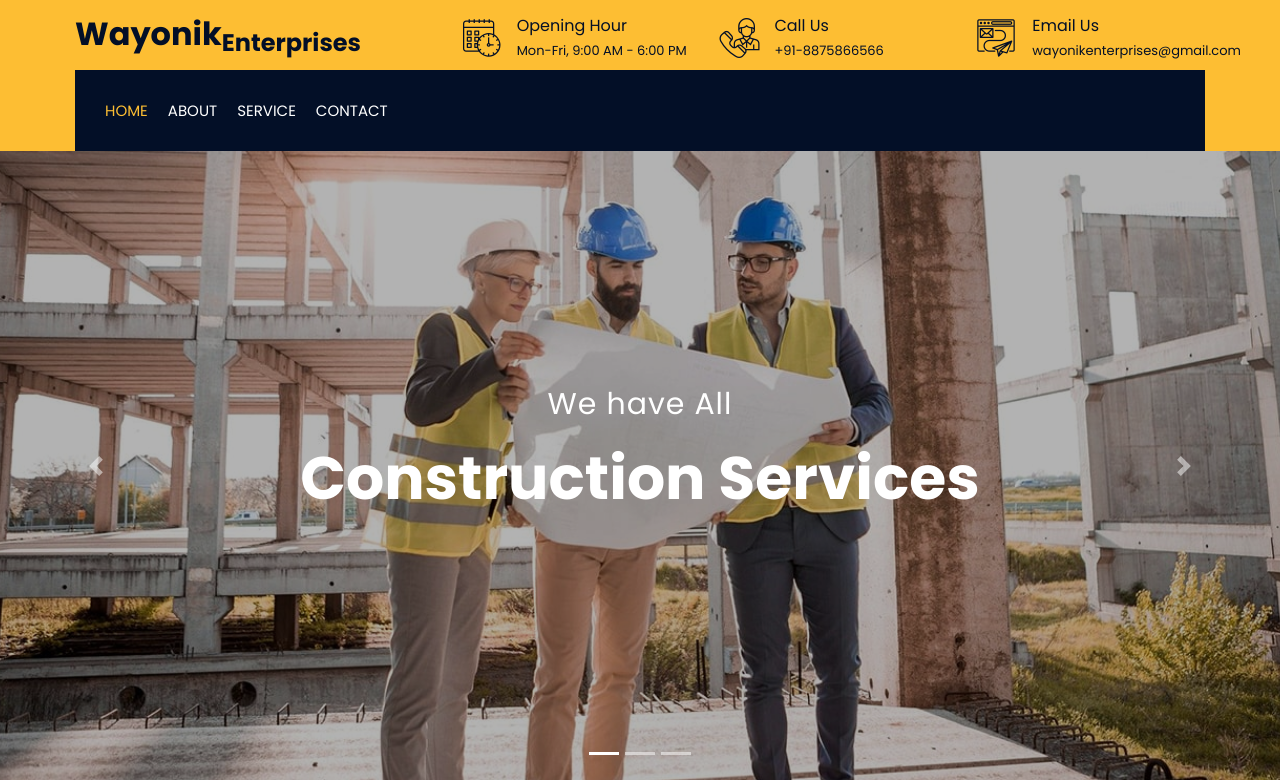
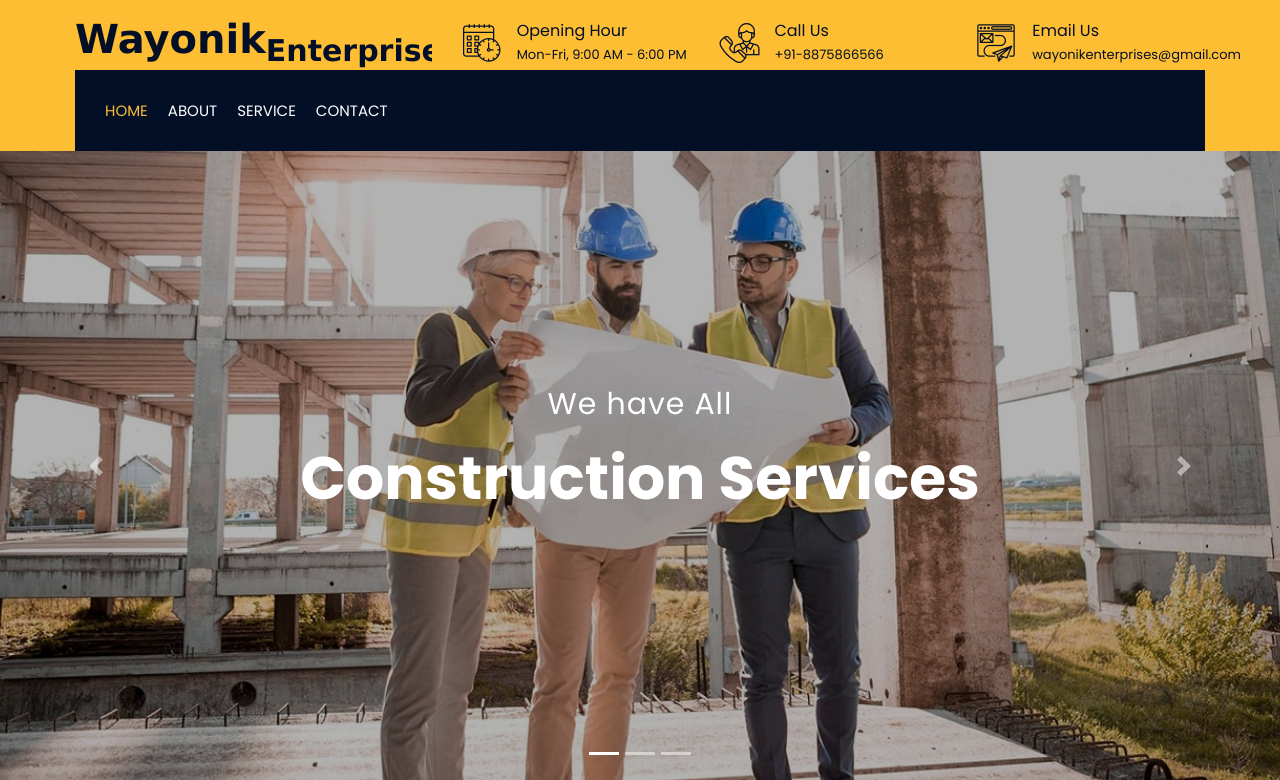
Before and after one commit to rohitkv090/wayonik_enterprises, a PHP site: page /index.php in a window 1280 px wide. Shown: the top 780 px of the page. Run offline with PHP 8.4, Linux system fonts and the light colour scheme; some libraries are stand-ins or nearby versions.

Commit message:
made some changes to the css

```diff
--- a/css/style.css
+++ b/css/style.css
@@ -80,9 +80,11 @@ a:focus {
     height: 70px;
     background: #fdbe33;
 }
+
 .top-bar h2{
-    font-family: 'Poppins', sans-serif;
+    font-family: lucida sans unicode;
     font-weight: bold;
+    font-size: 40px;
 }
 
 .top-bar .logo {
--- a/index.html
+++ b/index.html
@@ -37,7 +37,7 @@
                             <div class="logo">
                                 <a href="index.html">
                                     <h2>Wayonik<sub>Enterprises</sub></h2>
-                                    <!-- <img src="img/logo.png" alt="Logo"> -->
+                                    <!-- <img src="img/wayonik enterprises-logos.jpeg" alt="Logo"> -->
                                 </a>
                             </div>
                         </div>
```
Also changed, not shown: img/wayonik enterprises-logos.jpeg (added), img/wayonik enterprises-logos_black.png (added), img/wayonik enterprises-logos_transparent.png (added), img/wayonik enterprises-logos_white.png (added), 2 other files.
